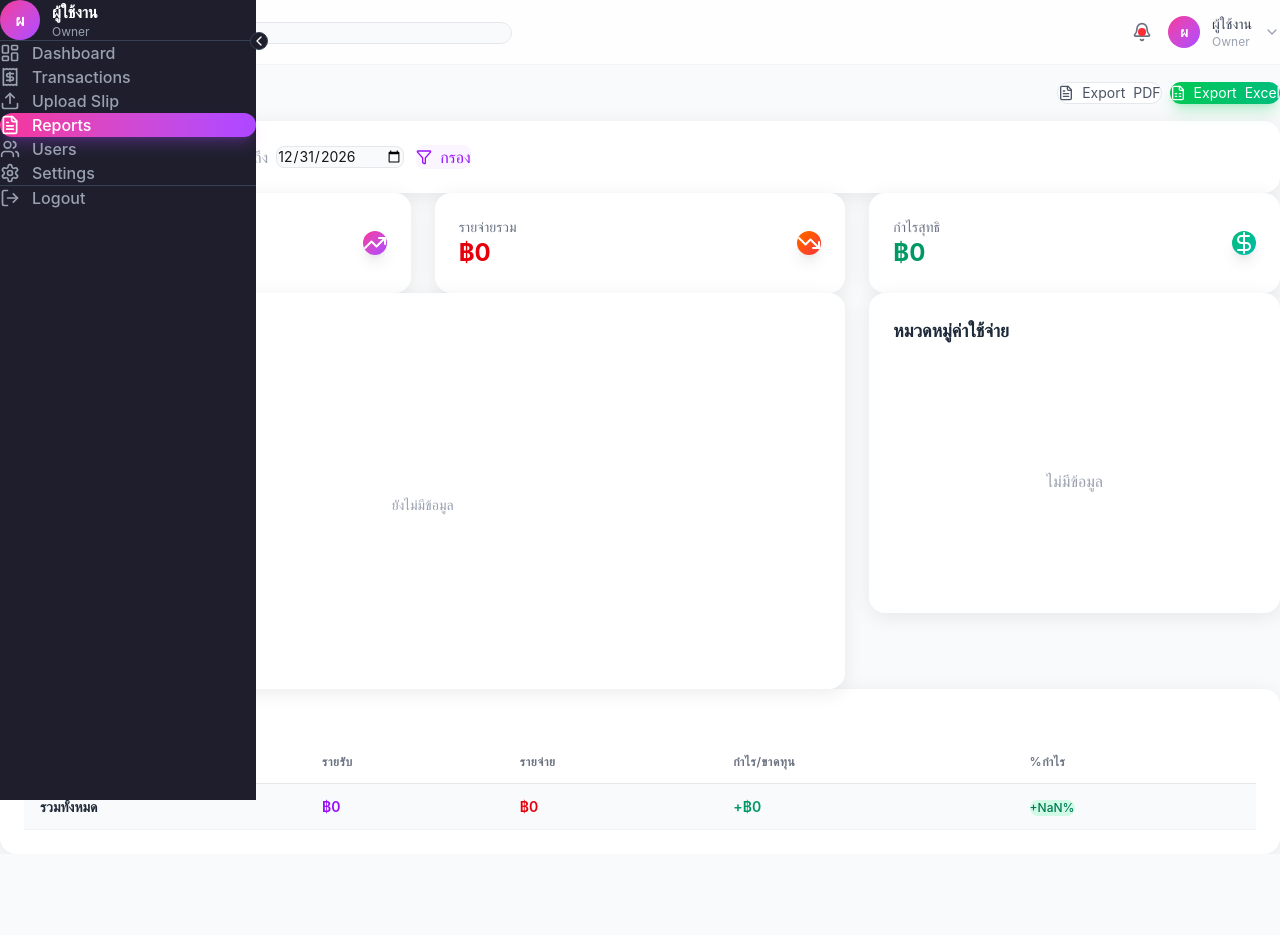
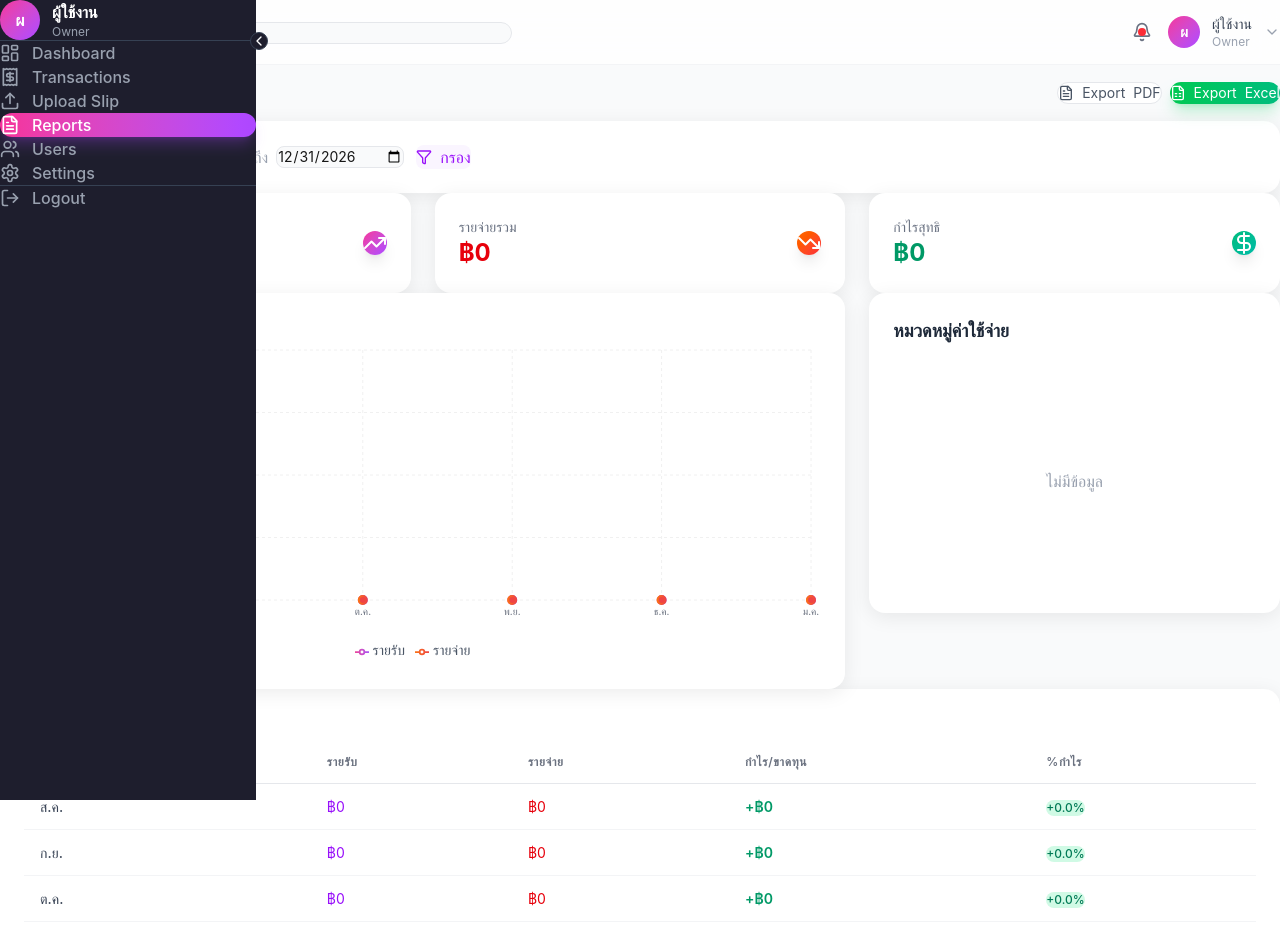
Before and after one commit to npshopbangkok-maker/quarion-dashboard, a Next.js app: page /reports in a window 1280 px wide. Shown: the top 935 px of the page. Before the commit the page ends 854 px from the top, so only its background shows below. Built offline with nearby package versions, Linux system fonts and the light colour scheme.

Commit message:
Add localStorage persistence - data survives page refresh

```diff
--- a/src/app/dashboard/page.tsx
+++ b/src/app/dashboard/page.tsx
@@ -15,39 +15,41 @@ import {
   MonthlyData,
   CategoryData
 } from '@/types/database';
-
-// Default User
-const mockUser: User = {
-  id: '1',
-  name: 'ผู้ใช้งาน',
-  email: 'user@demo.com',
-  role: 'owner',
-};
-
-// Empty initial data
-const mockSummary: DashboardSummary = {
-  currentMonthIncome: 0,
-  currentMonthExpense: 0,
-  netProfit: 0,
-  totalTransactions: 0,
-};
-
-const mockMonthlyData: MonthlyData[] = [];
-
-const mockCategoryData: CategoryData[] = [];
-
-// Empty initial transactions
-const mockTransactions: Transaction[] = [];
+import {
+  getTransactions,
+  initializeUser,
+  calculateSummary,
+  calculateMonthlyData,
+  calculateCategoryData,
+} from '@/lib/storage';
 
 export default function DashboardPage() {
   const router = useRouter();
-  const [user, setUser] = useState<User | null>(mockUser);
+  const [user, setUser] = useState<User | null>(null);
+  const [transactions, setTransactions] = useState<Transaction[]>([]);
+  const [summary, setSummary] = useState<DashboardSummary>({
+    currentMonthIncome: 0,
+    currentMonthExpense: 0,
+    netProfit: 0,
+    totalTransactions: 0,
+  });
+  const [monthlyData, setMonthlyData] = useState<MonthlyData[]>([]);
+  const [categoryData, setCategoryData] = useState<CategoryData[]>([]);
   const [isLoading, setIsLoading] = useState(true);
   const [searchQuery, setSearchQuery] = useState('');
 
+  // Load data from localStorage on mount
   useEffect(() => {
-    // Simulate loading
-    setTimeout(() => setIsLoading(false), 500);
+    const loadedUser = initializeUser();
+    setUser(loadedUser);
+
+    const loadedTransactions = getTransactions();
+    setTransactions(loadedTransactions);
+    setSummary(calculateSummary(loadedTransactions));
+    setMonthlyData(calculateMonthlyData(loadedTransactions));
+    setCategoryData(calculateCategoryData(loadedTransactions));
+
+    setIsLoading(false);
   }, []);
 
   const handleLogout = () => {
@@ -55,9 +57,9 @@ export default function DashboardPage() {
   };
 
   // Filter transactions based on search
-  const filteredTransactions = mockTransactions.filter((t) =>
+  const filteredTransactions = transactions.filter((t) =>
     t.category.toLowerCase().includes(searchQuery.toLowerCase()) ||
-    t.description.toLowerCase().includes(searchQuery.toLowerCase())
+    t.description?.toLowerCase().includes(searchQuery.toLowerCase())
   );
 
   return (
@@ -97,15 +99,15 @@ export default function DashboardPage() {
           </div>
 
           {/* Summary Cards */}
-          <DashboardCards summary={mockSummary} isLoading={isLoading} />
+          <DashboardCards summary={summary} isLoading={isLoading} />
 
           {/* Charts Section */}
           <div className="grid grid-cols-1 xl:grid-cols-3 gap-4 lg:gap-6">
             <div className="xl:col-span-2">
-              <IncomeExpenseChart data={mockMonthlyData} isLoading={isLoading} />
+              <IncomeExpenseChart data={monthlyData} isLoading={isLoading} />
             </div>
             <div>
-              <CategoryDonutChart data={mockCategoryData} isLoading={isLoading} />
+              <CategoryDonutChart data={categoryData} isLoading={isLoading} />
             </div>
           </div>
 
--- a/src/app/reports/page.tsx
+++ b/src/app/reports/page.tsx
@@ -1,6 +1,6 @@
 'use client';
 
-import { useState } from 'react';
+import { useState, useEffect } from 'react';
 import { useRouter } from 'next/navigation';
 import Sidebar from '@/components/Sidebar';
 import MobileNav from '@/components/MobileNav';
@@ -17,19 +17,12 @@ import {
 } from 'lucide-react';
 import { User, MonthlyData, CategoryData } from '@/types/database';
 import { IncomeExpenseChart, CategoryDonutChart } from '@/components/Charts';
-
-// Default User
-const mockUser: User = {
-  id: '1',
-  name: 'ผู้ใช้งาน',
-  email: 'user@demo.com',
-  role: 'owner',
-};
-
-// Empty initial data
-const mockMonthlyData: MonthlyData[] = [];
-
-const mockCategoryData: CategoryData[] = [];
+import {
+  getTransactions,
+  initializeUser,
+  calculateMonthlyData,
+  calculateCategoryData,
+} from '@/lib/storage';
 
 // Format currency
 function formatCurrency(amount: number): string {
@@ -42,19 +35,31 @@ function formatCurrency(amount: number): string {
 
 export default function ReportsPage() {
   const router = useRouter();
-  const [user] = useState<User>(mockUser);
+  const [user, setUser] = useState<User | null>(null);
+  const [monthlyData, setMonthlyData] = useState<MonthlyData[]>([]);
+  const [categoryData, setCategoryData] = useState<CategoryData[]>([]);
   const [searchQuery, setSearchQuery] = useState('');
   const [dateRange, setDateRange] = useState({
-    start: '2026-01-01',
-    end: '2026-12-31',
+    start: new Date().getFullYear() + '-01-01',
+    end: new Date().getFullYear() + '-12-31',
   });
   const [isExporting, setIsExporting] = useState(false);
+
+  // Load data from localStorage
+  useEffect(() => {
+    const loadedUser = initializeUser();
+    setUser(loadedUser);
+
+    const transactions = getTransactions();
+    setMonthlyData(calculateMonthlyData(transactions));
+    setCategoryData(calculateCategoryData(transactions));
+  }, []);
 
   const handleLogout = () => router.push('/login');
 
   // Calculate totals
-  const totalIncome = mockMonthlyData.reduce((sum, m) => sum + m.income, 0);
-  const totalExpense = mockMonthlyData.reduce((sum, m) => sum + m.expense, 0);
+  const totalIncome = monthlyData.reduce((sum, m) => sum + m.income, 0);
+  const totalExpense = monthlyData.reduce((sum, m) => sum + m.expense, 0);
   const netProfit = totalIncome - totalExpense;
 
   // Export functions
@@ -196,16 +201,19 @@ export default function ReportsPage() {
           {/* Charts */}
           <div className="grid grid-cols-1 lg:grid-cols-3 gap-4 lg:gap-6">
             <div className="lg:col-span-2">
-              <IncomeExpenseChart data={mockMonthlyData} />
+              <IncomeExpenseChart data={monthlyData} />
             </div>
             <div>
-              <CategoryDonutChart data={mockCategoryData} />
+              <CategoryDonutChart data={categoryData} />
             </div>
           </div>
 
           {/* Monthly Breakdown Table */}
           <div className="card">
             <h3 className="text-base lg:text-lg font-semibold text-gray-800 mb-4">สรุปรายเดือน</h3>
+            {monthlyData.length === 0 ? (
+              <div className="py-8 text-center text-gray-400 text-sm">ยังไม่มีข้อมูล</div>
+            ) : (
               <div className="table-container overflow-x-auto">
                 <table className="min-w-full">
                   <thead>
@@ -218,9 +226,9 @@ export default function ReportsPage() {
                     </tr>
                   </thead>
                   <tbody>
-                  {mockMonthlyData.map((data) => {
+                    {monthlyData.map((data) => {
                       const profit = data.income - data.expense;
-                    const profitPercent = ((profit / data.income) * 100).toFixed(1);
+                      const profitPercent = data.income > 0 ? ((profit / data.income) * 100).toFixed(1) : '0.0';
 
                       return (
                         <tr key={data.month} className="hover:bg-gray-50">
@@ -253,13 +261,14 @@ export default function ReportsPage() {
                         <span className={`inline-flex px-2 py-1 rounded-full text-xs font-medium
                           ${netProfit >= 0 ? 'bg-emerald-100 text-emerald-700' : 'bg-red-100 text-red-700'}
                         `}>
-                        {netProfit >= 0 ? '+' : ''}{((netProfit / totalIncome) * 100).toFixed(1)}%
+                          {netProfit >= 0 ? '+' : ''}{totalIncome > 0 ? ((netProfit / totalIncome) * 100).toFixed(1) : '0.0'}%
                         </span>
                       </td>
                     </tr>
                   </tfoot>
                 </table>
               </div>
+            )}
           </div>
         </div>
       </main>
--- a/src/app/transactions/page.tsx
+++ b/src/app/transactions/page.tsx
@@ -7,30 +7,13 @@ import MobileNav from '@/components/MobileNav';
 import TopBar, { MobileSearchBar } from '@/components/TopBar';
 import { Plus, Filter, Download, Trash2, Edit2 } from 'lucide-react';
 import { User, Transaction, TransactionType, Category } from '@/types/database';
-
-// Default User
-const mockUser: User = {
-  id: '1',
-  name: 'ผู้ใช้งาน',
-  email: 'user@demo.com',
-  role: 'owner',
-};
-
-// Default Categories
-const mockCategories: Category[] = [
-  { id: '1', name: 'ขายสินค้า', type: 'income' },
-  { id: '2', name: 'บริการ', type: 'income' },
-  { id: '3', name: 'รายได้อื่นๆ', type: 'income' },
-  { id: '4', name: 'ค่าเช่า', type: 'expense' },
-  { id: '5', name: 'ค่าน้ำค่าไฟ', type: 'expense' },
-  { id: '6', name: 'เงินเดือน', type: 'expense' },
-  { id: '7', name: 'อุปกรณ์สำนักงาน', type: 'expense' },
-  { id: '8', name: 'การตลาด', type: 'expense' },
-  { id: '9', name: 'ค่าใช้จ่ายอื่นๆ', type: 'expense' },
-];
-
-// Empty initial transactions
-const mockTransactions: Transaction[] = [];
+import {
+  getTransactions,
+  saveTransactions,
+  getCategories,
+  initializeUser,
+  generateId,
+} from '@/lib/storage';
 
 // Format currency
 function formatCurrency(amount: number): string {
@@ -53,12 +36,21 @@ function formatDate(dateString: string): string {
 
 export default function TransactionsPage() {
   const router = useRouter();
-  const [user] = useState<User>(mockUser);
-  const [transactions, setTransactions] = useState<Transaction[]>(mockTransactions);
+  const [user, setUser] = useState<User | null>(null);
+  const [transactions, setTransactions] = useState<Transaction[]>([]);
+  const [categories, setCategories] = useState<Category[]>([]);
   const [searchQuery, setSearchQuery] = useState('');
   const [filterType, setFilterType] = useState<TransactionType | 'all'>('all');
   const [isModalOpen, setIsModalOpen] = useState(false);
   const [editingTransaction, setEditingTransaction] = useState<Transaction | null>(null);
+
+  // Load data from localStorage
+  useEffect(() => {
+    const loadedUser = initializeUser();
+    setUser(loadedUser);
+    setTransactions(getTransactions());
+    setCategories(getCategories());
+  }, []);
 
   // Form state
   const [formData, setFormData] = useState({
@@ -75,19 +67,20 @@ export default function TransactionsPage() {
   const filteredTransactions = transactions.filter((t) => {
     const matchesSearch =
       t.category.toLowerCase().includes(searchQuery.toLowerCase()) ||
-      t.description.toLowerCase().includes(searchQuery.toLowerCase());
+      (t.description?.toLowerCase() || '').includes(searchQuery.toLowerCase());
     const matchesType = filterType === 'all' || t.type === filterType;
     return matchesSearch && matchesType;
   });
 
   // Categories based on selected type
-  const availableCategories = mockCategories.filter(c => c.type === formData.type);
+  const availableCategories = categories.filter(c => c.type === formData.type);
 
   const handleSubmit = (e: React.FormEvent) => {
     e.preventDefault();
+    if (!user) return;
 
     const newTransaction: Transaction = {
-      id: Date.now().toString(),
+      id: editingTransaction?.id || generateId(),
       type: formData.type,
       amount: parseFloat(formData.amount),
       category: formData.category,
@@ -95,18 +88,21 @@ export default function TransactionsPage() {
       date: formData.date,
       created_by: user.id,
       slip_url: null,
-      created_at: new Date().toISOString(),
+      created_at: editingTransaction?.created_at || new Date().toISOString(),
       user: user,
     };
 
+    let updatedTransactions: Transaction[];
     if (editingTransaction) {
-      setTransactions(prev =>
-        prev.map(t => t.id === editingTransaction.id ? { ...newTransaction, id: t.id } : t)
+      updatedTransactions = transactions.map(t =>
+        t.id === editingTransaction.id ? newTransaction : t
       );
     } else {
-      setTransactions(prev => [newTransaction, ...prev]);
+      updatedTransactions = [newTransaction, ...transactions];
     }
 
+    setTransactions(updatedTransactions);
+    saveTransactions(updatedTransactions);
     resetForm();
   };
 
@@ -128,7 +124,7 @@ export default function TransactionsPage() {
       type: transaction.type,
       amount: transaction.amount.toString(),
       category: transaction.category,
-      description: transaction.description,
+      description: transaction.description || '',
       date: transaction.date,
     });
     setIsModalOpen(true);
@@ -136,7 +132,9 @@ export default function TransactionsPage() {
 
   const handleDelete = (id: string) => {
     if (confirm('คุณต้องการลบรายการนี้ใช่หรือไม่?')) {
-      setTransactions(prev => prev.filter(t => t.id !== id));
+      const updatedTransactions = transactions.filter(t => t.id !== id);
+      setTransactions(updatedTransactions);
+      saveTransactions(updatedTransactions);
     }
   };
 
--- /dev/null
+++ b/src/lib/storage.ts
@@ -0,0 +1,223 @@
+// Local Storage utilities for data persistence
+import { Transaction, User, Category } from '@/types/database';
+
+const STORAGE_KEYS = {
+  TRANSACTIONS: 'quarion_transactions',
+  USER: 'quarion_user',
+  CATEGORIES: 'quarion_categories',
+};
+
+// Check if we're in browser
+const isBrowser = typeof window !== 'undefined';
+
+// Transaction Storage
+export function getTransactions(): Transaction[] {
+  if (!isBrowser) return [];
+  try {
+    const data = localStorage.getItem(STORAGE_KEYS.TRANSACTIONS);
+    return data ? JSON.parse(data) : [];
+  } catch {
+    return [];
+  }
+}
+
+export function saveTransactions(transactions: Transaction[]): void {
+  if (!isBrowser) return;
+  try {
+    localStorage.setItem(STORAGE_KEYS.TRANSACTIONS, JSON.stringify(transactions));
+  } catch (error) {
+    console.error('Error saving transactions:', error);
+  }
+}
+
+export function addTransaction(transaction: Transaction): Transaction[] {
+  const transactions = getTransactions();
+  const newTransactions = [transaction, ...transactions];
+  saveTransactions(newTransactions);
+  return newTransactions;
+}
+
+export function updateTransaction(id: string, updates: Partial<Transaction>): Transaction[] {
+  const transactions = getTransactions();
+  const newTransactions = transactions.map(t =>
+    t.id === id ? { ...t, ...updates } : t
+  );
+  saveTransactions(newTransactions);
+  return newTransactions;
+}
+
+export function deleteTransaction(id: string): Transaction[] {
+  const transactions = getTransactions();
+  const newTransactions = transactions.filter(t => t.id !== id);
+  saveTransactions(newTransactions);
+  return newTransactions;
+}
+
+// User Storage
+export function getUser(): User | null {
+  if (!isBrowser) return null;
+  try {
+    const data = localStorage.getItem(STORAGE_KEYS.USER);
+    return data ? JSON.parse(data) : null;
+  } catch {
+    return null;
+  }
+}
+
+export function saveUser(user: User): void {
+  if (!isBrowser) return;
+  try {
+    localStorage.setItem(STORAGE_KEYS.USER, JSON.stringify(user));
+  } catch (error) {
+    console.error('Error saving user:', error);
+  }
+}
+
+// Categories Storage
+export function getCategories(): Category[] {
+  if (!isBrowser) return getDefaultCategories();
+  try {
+    const data = localStorage.getItem(STORAGE_KEYS.CATEGORIES);
+    return data ? JSON.parse(data) : getDefaultCategories();
+  } catch {
+    return getDefaultCategories();
+  }
+}
+
+export function saveCategories(categories: Category[]): void {
+  if (!isBrowser) return;
+  try {
+    localStorage.setItem(STORAGE_KEYS.CATEGORIES, JSON.stringify(categories));
+  } catch (error) {
+    console.error('Error saving categories:', error);
+  }
+}
+
+// Default categories
+export function getDefaultCategories(): Category[] {
+  return [
+    { id: '1', name: 'ขายสินค้า', type: 'income' },
+    { id: '2', name: 'บริการ', type: 'income' },
+    { id: '3', name: 'รายได้อื่นๆ', type: 'income' },
+    { id: '4', name: 'ค่าเช่า', type: 'expense' },
+    { id: '5', name: 'ค่าน้ำค่าไฟ', type: 'expense' },
+    { id: '6', name: 'เงินเดือน', type: 'expense' },
+    { id: '7', name: 'อุปกรณ์สำนักงาน', type: 'expense' },
+    { id: '8', name: 'การตลาด', type: 'expense' },
+    { id: '9', name: 'ค่าใช้จ่ายอื่นๆ', type: 'expense' },
+  ];
+}
+
+// Default user
+export function getDefaultUser(): User {
+  return {
+    id: '1',
+    name: 'ผู้ใช้งาน',
+    email: 'user@demo.com',
+    role: 'owner',
+  };
+}
+
+// Initialize user if not exists
+export function initializeUser(): User {
+  let user = getUser();
+  if (!user) {
+    user = getDefaultUser();
+    saveUser(user);
+  }
+  return user;
+}
+
+// Calculate dashboard summary from transactions
+export function calculateSummary(transactions: Transaction[]) {
+  const now = new Date();
+  const currentMonth = now.getMonth();
+  const currentYear = now.getFullYear();
+
+  const currentMonthTransactions = transactions.filter(t => {
+    const date = new Date(t.date);
+    return date.getMonth() === currentMonth && date.getFullYear() === currentYear;
+  });
+
+  const currentMonthIncome = currentMonthTransactions
+    .filter(t => t.type === 'income')
+    .reduce((sum, t) => sum + t.amount, 0);
+
+  const currentMonthExpense = currentMonthTransactions
+    .filter(t => t.type === 'expense')
+    .reduce((sum, t) => sum + t.amount, 0);
+
+  return {
+    currentMonthIncome,
+    currentMonthExpense,
+    netProfit: currentMonthIncome - currentMonthExpense,
+    totalTransactions: transactions.length,
+  };
+}
+
+// Calculate monthly data for charts
+export function calculateMonthlyData(transactions: Transaction[]) {
+  const monthNames = ['ม.ค.', 'ก.พ.', 'มี.ค.', 'เม.ย.', 'พ.ค.', 'มิ.ย.',
+                      'ก.ค.', 'ส.ค.', 'ก.ย.', 'ต.ค.', 'พ.ย.', 'ธ.ค.'];
+
+  const now = new Date();
+  const currentYear = now.getFullYear();
+
+  // Get last 6 months
+  const monthlyData = [];
+  for (let i = 5; i >= 0; i--) {
+    const targetDate = new Date(currentYear, now.getMonth() - i, 1);
+    const month = targetDate.getMonth();
+    const year = targetDate.getFullYear();
+
+    const monthTransactions = transactions.filter(t => {
+      const date = new Date(t.date);
+      return date.getMonth() === month && date.getFullYear() === year;
+    });
+
+    const income = monthTransactions
+      .filter(t => t.type === 'income')
+      .reduce((sum, t) => sum + t.amount, 0);
+
+    const expense = monthTransactions
+      .filter(t => t.type === 'expense')
+      .reduce((sum, t) => sum + t.amount, 0);
+
+    monthlyData.push({
+      month: monthNames[month],
+      income,
+      expense,
+    });
+  }
+
+  return monthlyData;
+}
+
+// Calculate category data for pie chart
+export function calculateCategoryData(transactions: Transaction[]) {
+  const colors = ['#ef4444', '#f97316', '#eab308', '#22c55e', '#3b82f6', '#8b5cf6', '#ec4899', '#06b6d4'];
+
+  const expenseTransactions = transactions.filter(t => t.type === 'expense');
+
+  const categoryMap = new Map<string, number>();
+  expenseTransactions.forEach(t => {
+    const current = categoryMap.get(t.category) || 0;
+    categoryMap.set(t.category, current + t.amount);
+  });
+
+  const categoryData = Array.from(categoryMap.entries())
+    .map(([name, value], index) => ({
+      name,
+      value,
+      color: colors[index % colors.length],
+    }))
+    .sort((a, b) => b.value - a.value)
+    .slice(0, 6);
+
+  return categoryData;
+}
+
+// Generate unique ID
+export function generateId(): string {
+  return Date.now().toString(36) + Math.random().toString(36).substr(2);
+}
```
Lines whose indentation alone changed are shown as unchanged.
